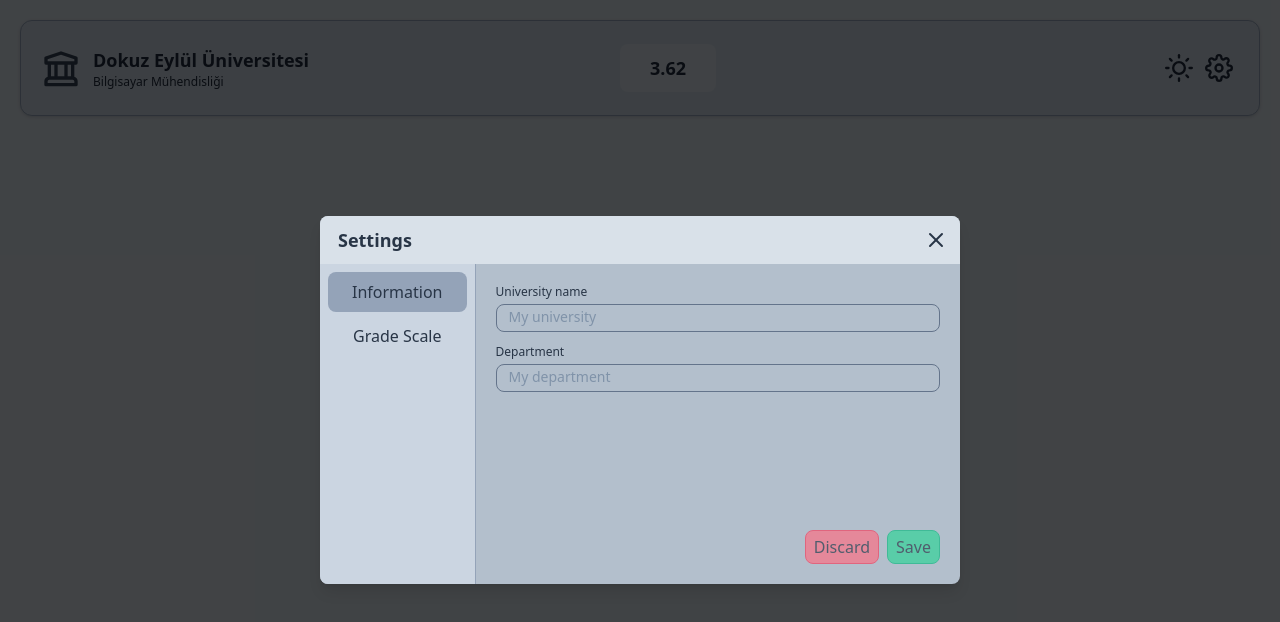
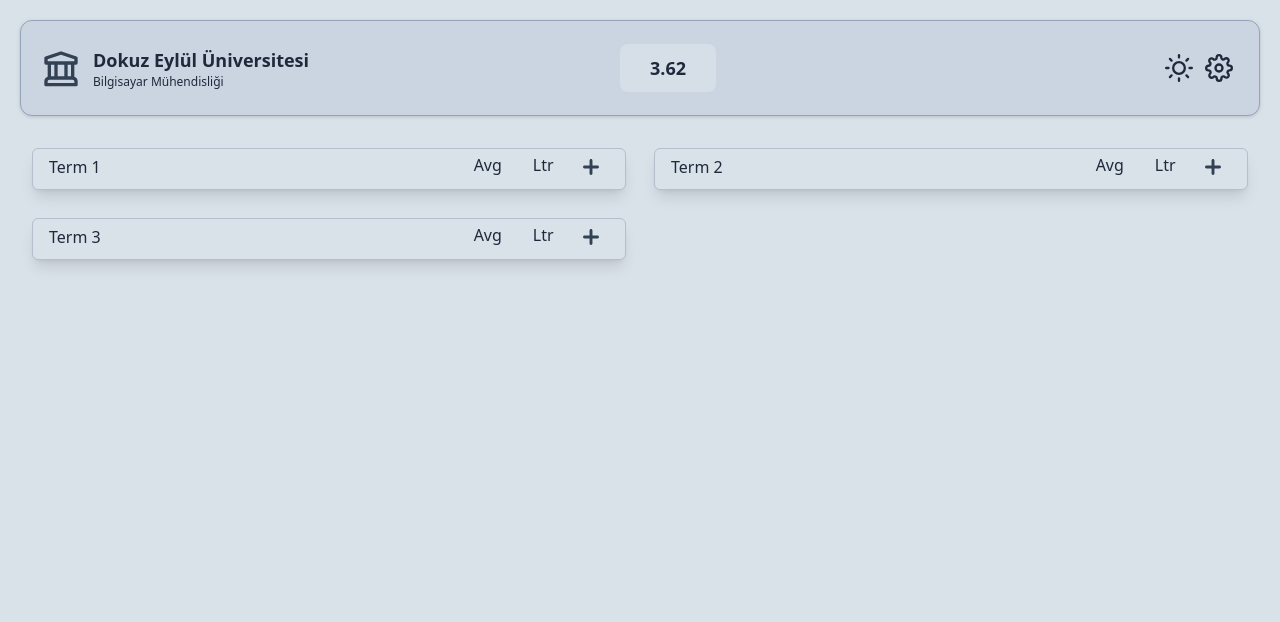
Before and after one commit to beyenilmez/gradeful, a React (Create React App) app: page / in a window 1280 px wide. Shown: the top 622 px of the page. Built offline with nearby package versions, Linux system fonts and the light colour scheme.

Commit message:
Minor additions for term

```diff
--- a/src/App.js
+++ b/src/App.js
@@ -1,16 +1,22 @@
 import { useState } from "react";
 import NavBar from "./components/NavBar";
 import SettingsPopup from "./components/SettingsPopup";
+import Term from "./components/Term";
 
 document.body.className = 'bg-slate-250 dark:bg-slate-750 dark:text-slate-200 text-slate-800';
 
 function App() {
-  let [showSettings, setShowSettings] = useState(true);
+  let [showSettings, setShowSettings] = useState(false);
 
   return (
     <div>
       <NavBar setShowSettings={setShowSettings} />
       <SettingsPopup showSettings={showSettings} setShowSettings={setShowSettings} />
+      <div id="terms" class="drop_container grid gap-7 grid-cols-1 md:grid-cols-2 m-8 dark:text-slate-200 text-slate-800">
+        <Term dataid={"1"} name={"Term 1"} />
+        <Term dataid={"2"} name={"Term 2"} />
+        <Term dataid={"3"} name={"Term 3"} />
+      </div>
     </div>
   );
 }
--- a/src/components/Term.jsx
+++ b/src/components/Term.jsx
@@ -0,0 +1,27 @@
+function Term({dataid, name}) {
+    return (
+        <div data-id={dataid}
+            class="class hover:cursor-pointer dark:bg-slate-750 bg-slate-250 border dark:border-slate-550 border-slate-350 shadow-lg rounded-md pb-1">
+
+            <div class="flex items-center py-1 px-5">
+                <div class="flex w-full h-full -ml-1">{name}</div>
+                <div class="flex justify-end w-1/3">
+                    <div class="flex justify-center mr-3 w-full">Avg</div>
+                    <div class="flex justify-center mr-3 w-full">Ltr</div>
+
+                    <div
+                        class="max-w-fit w-[1000%] h-7 px-1.5 dark:hover:bg-slate-700 hover:bg-slate-300 dark:active:bg-slate-650 active:bg-slate-400 rounded-lg hover:cursor-pointer transition-all transition-all duration-100 flex justify-center items-center">
+                        <svg class="w-4 h-4 dark:fill-slate-300 fill-slate-700" xmlns="http://www.w3.org/2000/svg"
+                            viewBox="0 0 45.402 45.402">
+                            <path
+                                d="M41.267,18.557H26.832V4.134C26.832,1.851,24.99,0,22.707,0c-2.283,0-4.124,1.851-4.124,4.135v14.432H4.141   c-2.283,0-4.139,1.851-4.138,4.135c-0.001,1.141,0.46,2.187,1.207,2.934c0.748,0.749,1.78,1.222,2.92,1.222h14.453V41.27   c0,1.142,0.453,2.176,1.201,2.922c0.748,0.748,1.777,1.211,2.919,1.211c2.282,0,4.129-1.851,4.129-4.133V26.857h14.435   c2.283,0,4.134-1.867,4.133-4.15C45.399,20.425,43.548,18.557,41.267,18.557z" />
+                        </svg>
+                    </div>
+                </div>
+            </div>
+
+        </div>
+    );
+}
+
+export default Term;
```
